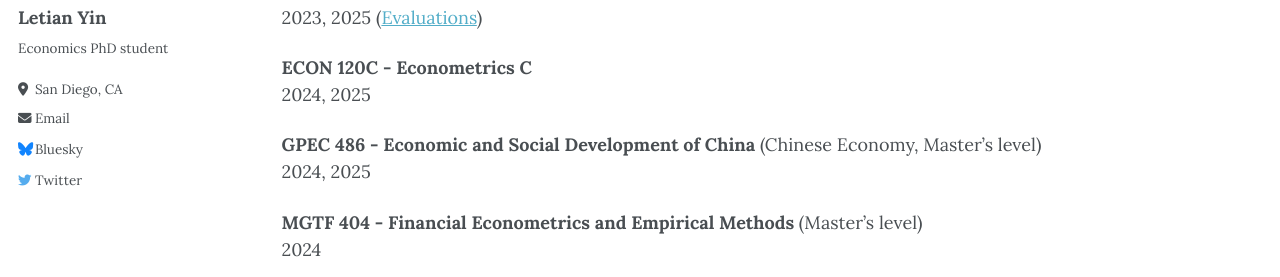
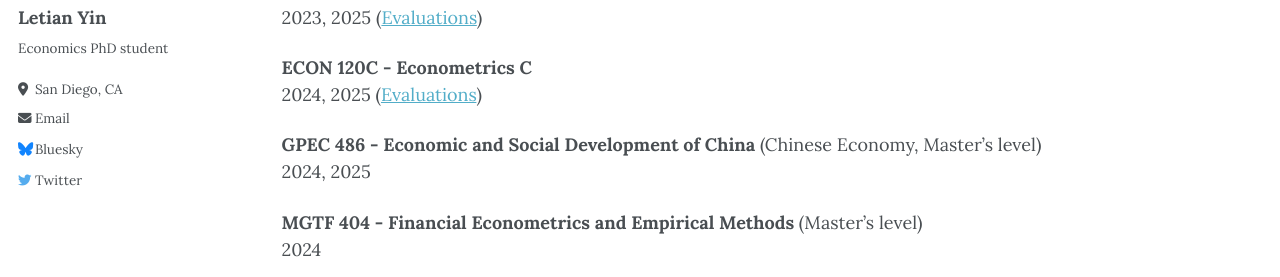
Before and after one commit to letian-yin/letian-yin.github.io, a Jekyll site: the page built from _pages/teaching.md, in a window 1280 px wide and 1126 px high. Shown: the part 305-582 px from the top of the window. Built offline with Jekyll 4.4.1, drawn with Linux system fonts in a browser that asks for light colours.

Commit message:
update evaluations

```diff
--- a/_pages/teaching.md
+++ b/_pages/teaching.md
@@ -14,7 +14,7 @@ author_profile: true
 2023, 2025 ([Evaluations](https://www.dropbox.com/scl/fi/20bqcdwpudg1tlit83wcw/2025_fall_Econ_100B_A.pdf?rlkey=iwxyx9wha2d40xnvnez6bkpp3&st=1exa69qs&dl=0))
 
 **ECON 120C - Econometrics C** \
-2024, 2025
+2024, 2025 ([Evaluations](https://www.dropbox.com/scl/fi/znggsck7n7mpa4oh11l0t/2025_spring_Econ_120C_B00.pdf?rlkey=yvbfynilxs8akhg6o2gjotapg&st=e2b1tb1x&dl=0))
 
 **GPEC 486 - Economic and Social Development of China** (Chinese Economy, Master's level) \
 2024, 2025
```
